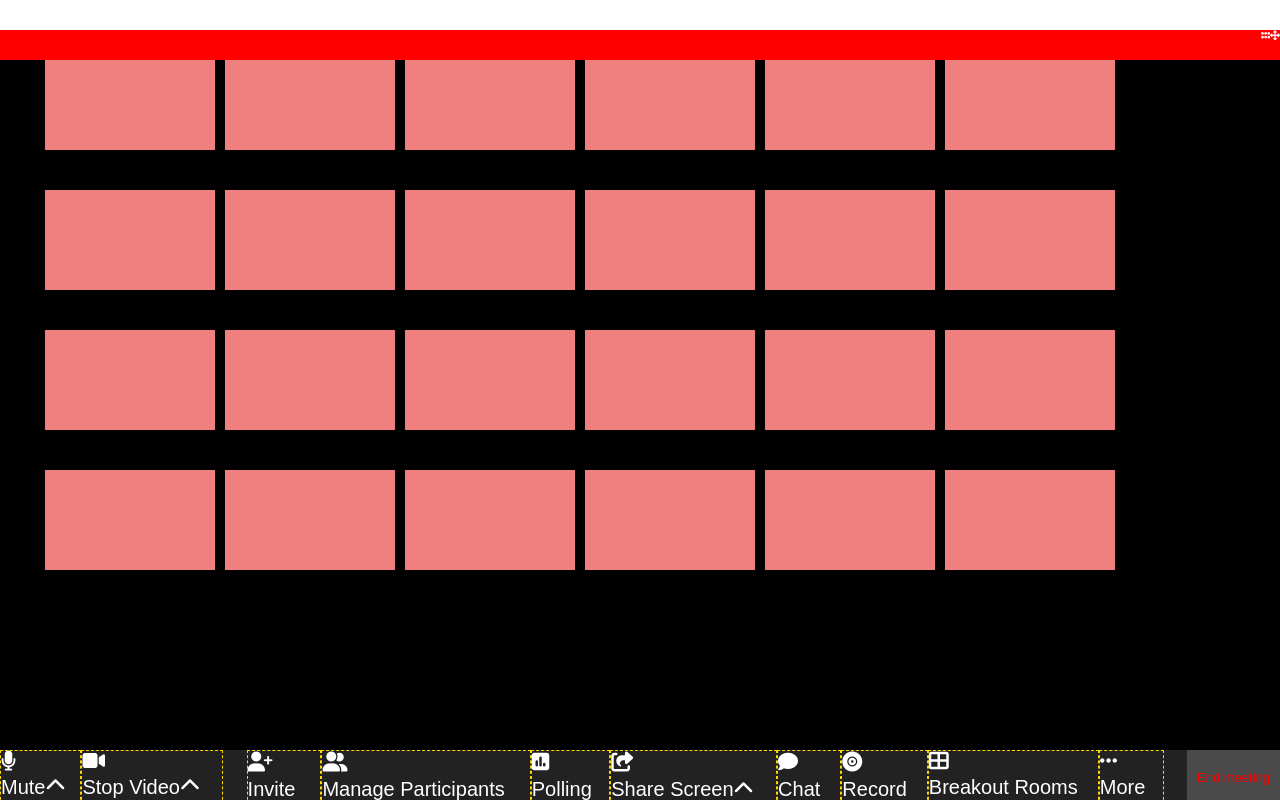
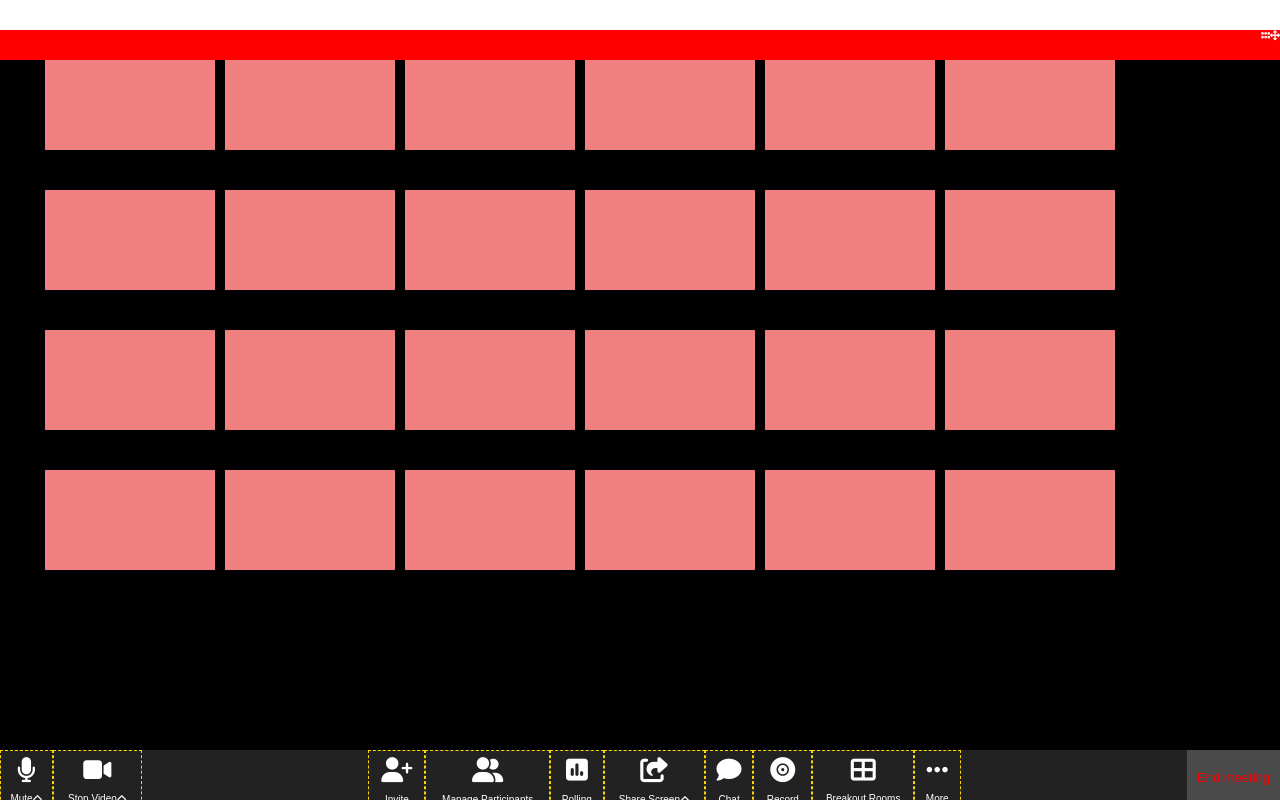
Before and after one commit to FrancescoFolgheraiter/html-css-zoom, a plain HTML site: page index.html in a window 1280 px wide. Drawn offline with Linux system fonts and the light colour scheme.

Commit message:
update footerbar

```diff
--- a/css/style.css
+++ b/css/style.css
@@ -58,17 +58,18 @@ footer .my-row .my-col-1-3{
     flex-wrap: wrap;
 
 }
-footer .my-row .my-col-1-3 > *{
-    font-size: 2em;
 
-}
 .icons{
     display:flex;
     flex-wrap: wrap;
+    align-items: center;
+    justify-content: center;
 }
-.icons>*:first-child{
+
+.icons>*:first-child {
     width:100%;
-    justify-self: center;
+    text-align: center;
+    font-size: 2.5em;
 }
 
 
@@ -94,7 +95,7 @@ DEBUG
 }
 .debug .bottom-bar{
     width: 100%;
-    min-height: 50px;
+    min-height: 60px;
     background-color: #222222;
     color:white;
     position:fixed;
```
